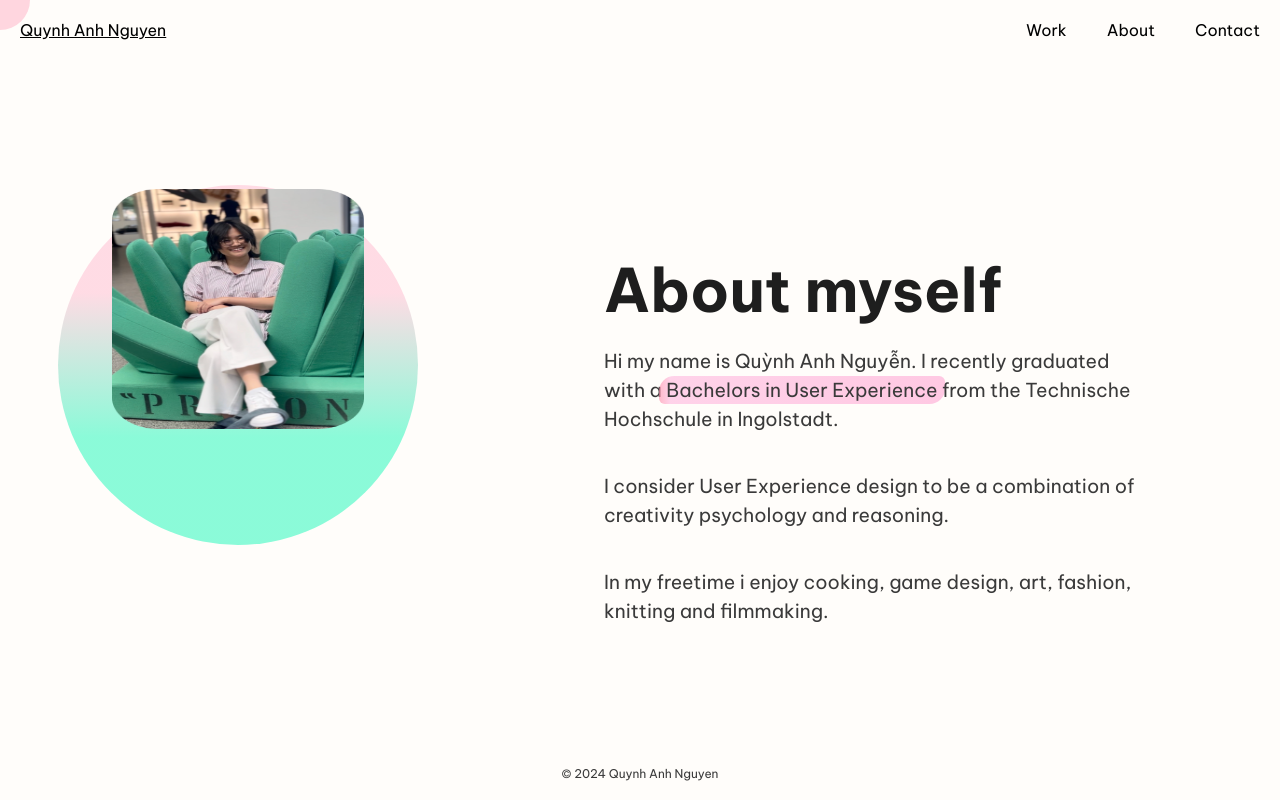
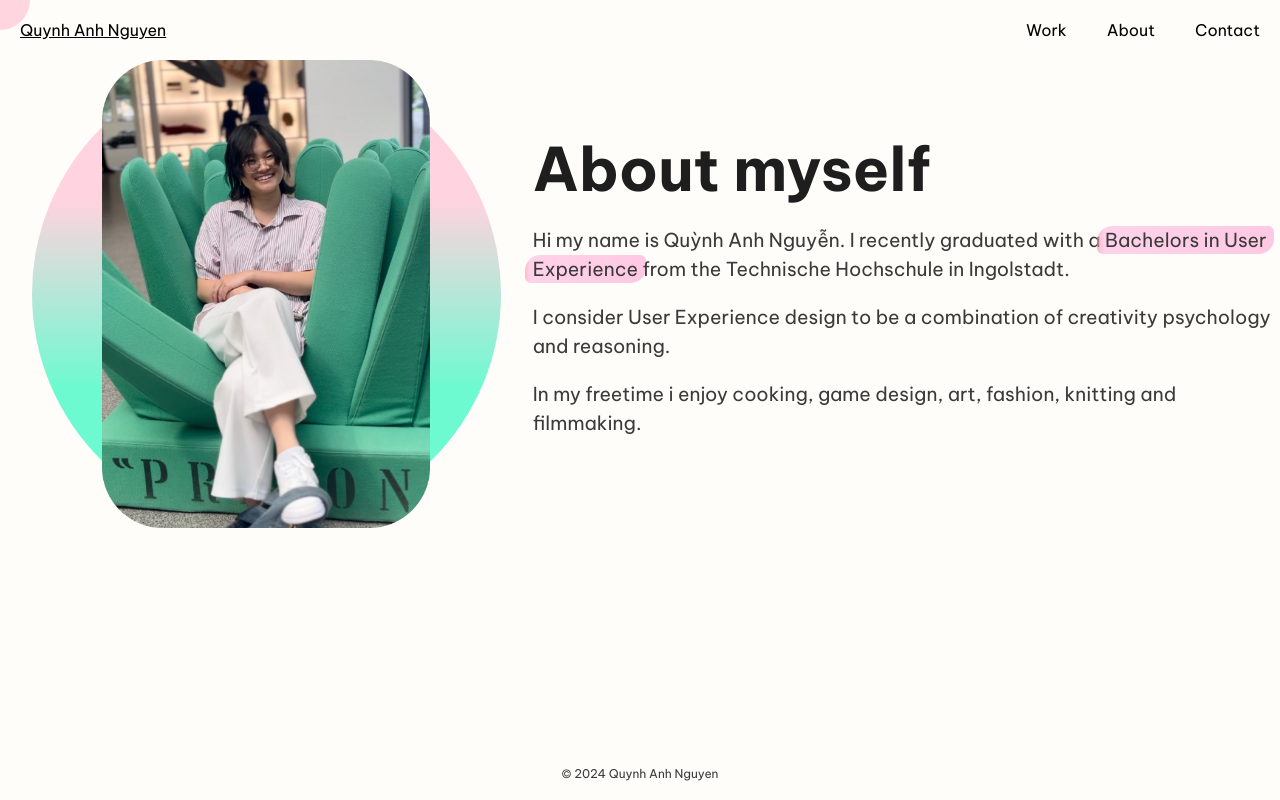
Before and after one commit to QuynhiThePooh/QuynhiThePooh.github.io, a plain HTML site: page aboutme.html in a window 1280 px wide. Drawn offline with Linux system fonts and the light colour scheme.

Commit message:
change portrair photo setup to changeable size

```diff
--- a/aboutme.html
+++ b/aboutme.html
@@ -46,11 +46,14 @@
 
     <div id="aboutme" class="aboutme-container">
 
-      <div class="flex-item-about photo">
-        <img class="aboutmephoto" src="./pictures/Photo.png" alt="">
+      <div id="about-me-photo-wrapper">
+        <div id="about-me-photo-circle-background"></div>
+        <div id="about-me-photo-container">
+          <img src="./pictures/Photo.png" alt="Full-body portrait of Quỳnh Anh Nguyễn">
+        </div>
       </div>
 
-      <div class="flex-item-about" style="">
+      <div>
         <!-- <h2>About</h2>-->
         <h2>About myself</h2>
         <p>Hi my name is Quỳnh Anh Nguyễn. I recently graduated with a <span class="mark">Bachelors in User
--- a/style.css
+++ b/style.css
@@ -1,6 +1,4 @@
-
-@media (min-width:1015px){
-
+@media (min-width: 1015px) {
 }
 
 .cursor {
@@ -14,7 +12,7 @@
   transform: translate(-50%, -50%);
   z-index: 99;
   opacity: 0.6;
-    transition: transform .2s;
+  transition: transform 0.2s;
   pointer-events: none;
 }
 
@@ -29,7 +27,6 @@
 }
 .cursor.linkhovered {
   transform: translate(-50%, -50%) scale(3);
-
 }
 
 /* mix-blend-mode: difference;
@@ -70,21 +67,21 @@ mix-blend-mode: difference;
     transition: all 0.25s;
 }
 */
-nav{
+nav {
   height: 60px;
 
   display: flex;
   justify-content: flex-end;
   align-items: center;
 }
-  .links-container{
+.links-container {
   height: 100%;
   width: 100%;
   display: flex;
   flex-direction: row;
   align-items: center;
 }
-  nav a{
+nav a {
   height: 100%;
   padding: 0 20px;
   display: flex;
@@ -92,24 +89,24 @@ nav{
   text-decoration: none;
   color: var(--black);
 }
-  nav a:hover{
-
+nav a:hover {
 }
-  nav .home-link{
+nav .home-link {
   margin-right: auto;
 }
-  nav svg{
+nav svg {
   fill: var(--black);
 }
-  #sidebar-active{
+#sidebar-active {
   display: none;
 }
-  .open-sidebar-button, .close-sidebar-button{
+.open-sidebar-button,
+.close-sidebar-button {
   display: none;
 }
 
-@media(max-width: 500px){
-    .links-container{
+@media (max-width: 500px) {
+  .links-container {
     flex-direction: column;
     align-items: flex-start;
 
@@ -123,7 +120,7 @@ nav{
 
     transition: 0.75s ease-out;
   }
-    nav a{
+  nav a {
     box-sizing: border-box;
     height: auto;
     width: 100%;
@@ -131,14 +128,15 @@ nav{
     justify-content: center;
     font-weight: 500;
   }
-    .open-sidebar-button, .close-sidebar-button{
+  .open-sidebar-button,
+  .close-sidebar-button {
     padding: 20px;
     display: block;
   }
-    #sidebar-active:checked ~ .links-container{
+  #sidebar-active:checked ~ .links-container {
     right: 0;
   }
-    #sidebar-active:checked ~ #overlay{
+  #sidebar-active:checked ~ #overlay {
     height: 100%;
     width: 100%;
     position: fixed;
@@ -150,7 +148,7 @@ nav{
 /* GENERAL VIBE*/
 
 :root {
-        --purple: #E6DBF0;
+  --purple: #e6dbf0;
   --white: #ffffff;
   --adelina: #74c29b;
   --timetable: #8ec7e1;
@@ -158,11 +156,9 @@ nav{
   --moviematch: #ffc0a3;
   --beeraucrat: #b9b9b2;
   --darkgrey: #1e1e1e;
-        --pink:#FFBCCE;
-        --turquoise: #6CDDC3;
-        --black: rgb(32, 32, 32)
-
-
+  --pink: #ffbcce;
+  --turquoise: #6cddc3;
+  --black: rgb(32, 32, 32);
 }
 
 body {
@@ -172,53 +168,52 @@ body {
   flex-direction: column;
   cursor: none;
   background-color: #fffdfa;
-
 }
 
 main {
   min-height: 5em;
   flex: 1;
 }
-p, li{
-    font-family: "Be Vietnam Pro","Work Sans" ,"Avenir";
-    font-size: 1.20rem;
+p,
+li {
+  font-family: "Be Vietnam Pro", "Work Sans", "Avenir";
+  font-size: 1.2rem;
   line-height: 150%;
   color: #3a3a3a;
 }
 
-ul{
+ul {
   line-height: 150%;
 }
 
-h4{
-    font-family: "Be Vietnam Pro", "Work Sans" ,"Avenir";
+h4 {
+  font-family: "Be Vietnam Pro", "Work Sans", "Avenir";
   font-size: 1.5rem;
   font-weight: 500;
 }
 
-h3{
-    font-family: "Be Vietnam Pro", "Work Sans" ,"Avenir";
+h3 {
+  font-family: "Be Vietnam Pro", "Work Sans", "Avenir";
   font-size: 1.75rem;
   font-weight: 500;
-
 }
 
-h2{
-    font-family: "Be Vietnam Pro", "Work Sans" ,"Avenir";
+h2 {
+  font-family: "Be Vietnam Pro", "Work Sans", "Avenir";
   color: var(--darkgrey);
   font-weight: 700;
   margin: 0 0 0 0;
   font-size: clamp(32px, 4vw + 1rem, 60px);
 }
 
-.linky{
+.linky {
   text-decoration: none;
   color: black;
-    font-family:  "Be Vietnam Pro", "Work Sans" , "Avenir";
+  font-family: "Be Vietnam Pro", "Work Sans", "Avenir";
 }
 
-.serif{
-    font-family: "Charter",'Work Sans';
+.serif {
+  font-family: "Charter", "Work Sans";
 }
 
 /*
@@ -226,15 +221,15 @@ strong{
     font-family: "Work Sans" ,"Avenir";
 }
 */
-.big{
+.big {
   font-size: 50px;
 }
 
-.mid{
+.mid {
   font-size: 40px;
 }
 
-a{
+a {
   text-decoration: none;
   color: black;
 }
@@ -254,7 +249,7 @@ a{
   box-decoration-break: clone;
 }
 
-.slideUp{
+.slideUp {
   transform: translateY(100%); /* Initially positioned below */
   animation: slideUp 1s ease-out forwards;
 }
@@ -270,27 +265,25 @@ a{
   }
 }
 
-body{
+body {
   position: relative;
   top: 0px;
   margin: 0px;
   /* Add a top margin to avoid content overlay */
-
 }
 
 /* HEADER STUFF*/
 
-header{
+header {
   position: sticky;
   top: 0;
   z-index: 99;
 }
 
-header.active{
+header.active {
   background-color: var(--white);
   z-index: 99;
   transition: all 0.25s;
-
 }
 
 header a:hover {
@@ -298,10 +291,9 @@ header a:hover {
 }
 #gradient-circle-section {
   position: relative; /* Key: Make the section a containing block for the absolute circle */
-
 }
 #gradient-circle-section::before {
-    content: '';
+  content: "";
   position: absolute;
   top: 50%;
   left: 50%;
@@ -309,7 +301,11 @@ header a:hover {
   width: auto;
   height: 160%; /* The circle's height will match the section height */
   aspect-ratio: 1/1; /* Ensures the element stays a perfect circle */
-    background: linear-gradient(180deg, #FFD3DF 30%, #6efad0 70%); /* Linear gradient */
+  background: linear-gradient(
+    180deg,
+    #ffd3df 30%,
+    #6efad0 70%
+  ); /* Linear gradient */
   border-radius: 50%; /* Makes it a circle */
   z-index: -1; /* Places the circle behind the content */
   opacity: 0.8; /* Optional: Adjust transparency */
@@ -323,8 +319,6 @@ header a:hover {
     transform: translate(-50%, -50%) scale(1);
   }
 }
-
-
 
 /*
 #name {
@@ -350,7 +344,7 @@ header a:hover {
 
  LANDING STUFF*/
 
-#landing{
+#landing {
   display: flex;
   justify-content: center;
   align-items: center;
@@ -358,19 +352,16 @@ header a:hover {
   width: 100%;
   height: 500px;
   z-index: 1;
-
 }
 
-.landingHeadLine{
+.landingHeadLine {
   margin: 30px 30px 30px 30px;
   color: black;
 }
 
-
-
 /* WORK STUFF*/
 
-.section{
+.section {
   width: 1280px;
   max-width: 100%;
   overflow: hidden;
@@ -379,27 +370,24 @@ header a:hover {
   padding: 40px;
 }
 
-.section-header{
-    font-family: "Be Vietnam Pro","Work Sans";
+.section-header {
+  font-family: "Be Vietnam Pro", "Work Sans";
   font-size: clamp(64px, 6vw + 1rem, 100px);
   margin: 0px;
   color: var (--darkgrey);
   flex: 1 100%;
 }
 
-
-.grid-container{
+.grid-container {
   display: flex;
   flex-flow: row wrap;
-    justify-content: center;       /* Center the items if they don’t take up the full width */
+  justify-content: center; /* Center the items if they don’t take up the full width */
   align-items: center;
   gap: 30px;
 }
 
-
-
 /* this is a nested grid item for my casestudies, meaning the item is also the container for the image-item and the descrip item*/
-.grid-item{
+.grid-item {
   padding: 30px 50px 60px;
   min-height: 33vh;
   max-height: 600px;
@@ -408,7 +396,7 @@ header a:hover {
   position: relative;
   overflow: hidden;
 
-    display:flex;
+  display: flex;
   flex: 100%;
   flex-flow: row wrap;
   justify-content: center;
@@ -416,94 +404,85 @@ header a:hover {
   text-decoration: none;
   color: #fff;
   border-radius: 40px;
-
 }
 
-
-.aboutme-container{
-
+.aboutme-container {
   display: flex;
   flex-flow: row;
-    justify-content: center;       /* Center the items if they don’t take up the full width */
+  justify-content: center; /* Center the items if they don’t take up the full width */
   align-items: center;
   /*gap: 20px;*/
   overflow: hidden;
 }
 
-.flex-item-about{
-    max-height: 500px;
-    min-width: 380px;
-    min-height: 450px;
-    box-sizing: border-box;
+/* ABOUT-ME PHOTO WITH CIRCLE */
+
+/* to change general size of image/circle combination, */
+/* change max-w and max-h here */
+/* see media query below for an example */
+/* keep them equivalent */
+#about-me-photo-wrapper {
   position: relative;
-
-
-    display:flex;
-    flex: 40%;
-    flex-direction: column;
-    justify-content: center;
-    text-align: center;
-    text-decoration: none;
-    z-index: 10;
-    margin: 10% 3em auto;
-    padding: 5% 5em 1em 5em;
-    text-align: left; /* Left align the text */
-
-
+  display: inline-block;
+  width: 800px;
+  height: auto;
+  max-width: 800px;
+  max-height: 800px;
+  margin: auto 32px;
 }
 
-.photo{
-    object-fit: contain;
-    max-height: 60%;
-    max-width: 50%;
-    width: auto;
-    margin: 5em 3em auto;
-    flex: 0 1 auto;
-    position: relative;
-    padding: 1em 5% 10% 5%;
-
+#about-me-photo-circle-background {
+  position: absolute;
+  top: 0;
+  left: 0;
+  width: 100%;
+  height: 100%;
+  border-radius: 50%;
+  background: linear-gradient(180deg, #ffd3df 30%, #6efad0 70%);
+  z-index: 1;
 }
 
-.aboutmephoto{
-    max-height: 30vh;
+#about-me-photo-container {
+  position: relative;
+  width: 100%;
   height: 100%;
-    width: auto;
+  z-index: 2;
+  display: flex;
+  justify-content: center;
+  align-items: center;
 }
 
-/*padding: 1em 10em 2em 10em;*/
-.photo::before {
-    content: '';
-    position: absolute;
-    top: 50%;
-    left: 50%;
-    transform: translate(-50%, -50%); /* Center the circle */
-    width: auto;
-    height: 80%; /* The circle's height will match the section height */
-    aspect-ratio: 1/1; /* Ensures the element stays a perfect circle */
-    background: linear-gradient(180deg, #FFD3DF 30%, #6efad0 70%); /* Linear gradient */
-    border-radius: 50%; /* Makes it a circle */
-    z-index: -1; /* Places the circle behind the content */
-    opacity: 0.8; /* Optional: Adjust transparency */
-    animation: circleGrow 0.5s ease-in-out;
+/* to change image size relative to circle, adapt the max-w and max-h here */
+/* keep them equivalent */
+#about-me-photo-container img {
+  max-width: 70%;
+  max-height: 70%;
+  object-fit: contain;
 }
+
+/* END */
 
 @media (max-width: 900px) {
   .aboutme-container {
     flex-direction: column; /* Stack items in a column */
-        align-items: center;    /* Center the flex items horizontally */
+    align-items: center; /* Center the flex items horizontally */
   }
+
 
   .flex-item-about {
     /*text-align: center;  Center the text block horizontally */
     margin-left: 2em;
   }
-    .photo{
-        margin: 0em ;
+
+  #about-me-photo-wrapper {
+    max-height: 300px;
+    max-width: 300px;
+  }
 
 }
-}
+
+
 @media (max-width: 320px) {
-
   .flex-item-about {
     min-width: 220px;
   }
@@ -533,19 +512,17 @@ header a:hover {
   align-items: center;
   justify-content: center;
   text-align: left;
-
 }
 
-.imgTitle{
+.imgTitle {
   font-size: clamp(2rem, 3.636vw + 1.273rem, 4rem);
   font-weight: 600;
-    font-family: "Be Vietnam Pro",'Charter';
+  font-family: "Be Vietnam Pro", "Charter";
   letter-spacing: 0.001em;
   margin-bottom: -0.5rem;
-
 }
 
-.imgDescrip{
+.imgDescrip {
   font-size: clamp(0.75rem, 1.364vw + 0.477rem, 1.5rem);
   font-weight: 400;
 }
@@ -553,34 +530,29 @@ header a:hover {
 .imgRole {
   font-size: clamp(0.75rem, 0.909vw + 0.568rem, 1.25rem);
   font-weight: 400;
-    font-family: "Be Vietnam Pro",'Work Sans';
+  font-family: "Be Vietnam Pro", "Work Sans";
   letter-spacing: 0.001em;
-
 }
 
-
-#adelina{
+#adelina {
   background-color: var(--adelina);
 }
-#calendar{
+#calendar {
   background-color: var(--timetable);
 }
-#tour{
+#tour {
   background-color: var(--tourgether);
 }
-#moviematch{
+#moviematch {
   background-color: var(--moviematch);
 }
-#bee{
+#bee {
   background-color: var(--beeraucrat);
 }
 
-
-
-
 /* FOOTER STUFF*/
 
-footer{
+footer {
   /*position: fixed;
     left: 0;
     bottom: 0;
@@ -594,39 +566,39 @@ footer{
   justify-content: center;
   text-align: center;
   padding: 5px;
-
 }
 
-#footergradient{
+#footergradient {
   position: relative;
   overflow: hidden;
 }
 
 #footergradient::before {
-    content: '';
+  content: "";
   position: absolute;
   top: 0; /* Position at the bottom of the footer */
   left: 50%; /* Start from the middle of the footer */
   transform: translateX(-50%); /* Center the circle horizontally */
   width: 120vw; /* Make the circle twice as wide as the viewport */
   height: 30vw; /* Ensures the element stays a perfect circle */
-    background: linear-gradient(180deg, var(--pink) 30%, #73BCA6 70%); /* Linear gradient */
+  background: linear-gradient(
+    180deg,
+    var(--pink) 30%,
+    #73bca6 70%
+  ); /* Linear gradient */
   border-radius: 50%; /* Makes it a circle */
   z-index: -1; /* Places the circle behind the content */
   opacity: 0.7; /* Optional: Adjust transparency */
-
 }
 
-
-
-.mini{
+.mini {
   font-size: 0.75rem;
-    font-family: "Be Vietnam Pro",'Work Sans';
+  font-family: "Be Vietnam Pro", "Work Sans";
 }
 
 /* CONTACT ME STUFF*/
 
-#contactme{
+#contactme {
   display: flex;
   flex-direction: column;
   justify-content: center;
@@ -637,7 +609,7 @@ footer{
 
 /* SHOWCASE STUFF*/
 
-.showcasepics{
+.showcasepics {
   width: auto;
   max-width: 900px;
   max-height: 550px;
@@ -645,25 +617,24 @@ footer{
   margin-top: 40px;
   margin-bottom: 40px;
   object-fit: contain;
-
 }
 
-.twopics{
-    display :flex;
+.twopics {
+  display: flex;
   flex-direction: row;
   gap: 10px;
   justify-content: center;
 }
 
-.twotexts{
-    display :flex;
+.twotexts {
+  display: flex;
   flex-direction: row wrap;
   gap: 50px;
   justify-content: center;
 }
 
-.next{
-    display :flex;
+.next {
+  display: flex;
   flex-direction: row;
   align-items: center;
   justify-content: center;
@@ -671,7 +642,7 @@ footer{
 }
 
 /*this is the flex container for the entire page*/
-.showcase{
+.showcase {
   display: flex;
   flex-direction: column;
   justify-content: center;
@@ -680,11 +651,10 @@ footer{
   margin: auto;
   margin-top: 50px;
   margin-bottom: 50px;
-
 }
 
 /*this is the flex container colorful container up top*/
-.showcaseDescription{
+.showcaseDescription {
   display: flex;
   justify-content: center;
   height: auto;
@@ -692,7 +662,7 @@ footer{
   margin-top: -60px;
 }
 
-.textcenter{
+.textcenter {
   display: flex;
   flex-direction: column;
   flex: 1 1 auto;
@@ -704,7 +674,7 @@ footer{
 
 /*ELEMENTS OF THE SHOWCASE*/
 
-.quote{
+.quote {
   font-size: 1.5rem;
   font-style: italic;
   text-align: center;
@@ -725,12 +695,11 @@ footer{
   top: 0;
   width: 1.5em; /* Adjust the size */
   height: 1.5em;
-    background: url('/pictures/stern.png') no-repeat;
+  background: url("/pictures/stern.png") no-repeat;
   background-size: contain;
 }
 
-
-.boxed{
+.boxed {
   border: 2px solid #ffd676;
   padding: 20px; /* Add padding to the inside of the border */
   margin: 0px; /* Add margin to the outside of the border */
@@ -738,14 +707,14 @@ footer{
   border-radius: 15px;
 }
 
-.btnNext{
+.btnNext {
   padding: 20px;
   max-height: 150px;
   max-width: 300px;
   box-sizing: border-box;
   position: relative;
   overflow: hidden;
-    display:flex;
+  display: flex;
   flex-direction: column;
   justify-content: center;
   text-align: center;
@@ -755,40 +724,40 @@ footer{
 
 /*BUTTON STUFF*/
 
-.btn-1{
+.btn-1 {
   text-decoration: none;
-    color:black;
+  color: black;
   font-size: 2em;
   padding: 20px 50px;
   margin: 32px;
 }
 
-.btn-2{
+.btn-2 {
   text-decoration: none;
-    color:black;
-    padding: 45px 15px 5px 15px ;
+  color: black;
+  padding: 45px 15px 5px 15px;
   margin: 60px;
 }
 
-.btn::after, .btn::before{
+.btn::after,
+.btn::before {
   border: 2px solid #000;
   content: "";
   position: absolute;
   width: calc(100% - 6px);
   height: calc(100% - 6px);
   z-index: 0;
-    left:0;
+  left: 0;
   bottom: 0;
   transition: transform 0.3s ease;
 }
 
-
-.btn:hover::before{
-    transform: translate(-5px, -5px)
+.btn:hover::before {
+  transform: translate(-5px, -5px);
 }
 
-.btn:hover::after{
-    transform: translate(5px, 5px)
+.btn:hover::after {
+  transform: translate(5px, 5px);
 }
 
 .btn-grad {
@@ -800,21 +769,29 @@ footer{
 
   border-radius: 5px;
   /*display: block;    color: white;   */
-
 }
-  .email-img{
-    width: 100%;                  /* Let the image fill the button's width */
-    max-width: 100px;              /* Limit the maximum size of the image */
+.email-img {
+  width: 100%; /* Let the image fill the button's width */
+  max-width: 100px; /* Limit the maximum size of the image */
   height: auto;
 }
 @keyframes shake {
-    0%   { transform: translate(0px, 0px) rotate(0deg); } /* Start at ground */
-  25%  { transform: translate(-10px, -20px) rotate(-15deg); } /* Lift from left corner */
-  50%  { transform: translate(0px, 0px) rotate(0deg); } /* Land back on ground */
-  75%  { transform: translate(10px, -20px) rotate(15deg); } /* Lift from right corner */
-  100% { transform: translate(0px, 0px) rotate(0deg); }
+  0% {
+    transform: translate(0px, 0px) rotate(0deg);
+  } /* Start at ground */
+  25% {
+    transform: translate(-10px, -20px) rotate(-15deg);
+  } /* Lift from left corner */
+  50% {
+    transform: translate(0px, 0px) rotate(0deg);
+  } /* Land back on ground */
+  75% {
+    transform: translate(10px, -20px) rotate(15deg);
+  } /* Lift from right corner */
+  100% {
+    transform: translate(0px, 0px) rotate(0deg);
   }
-
+}
 
 .email-img:hover {
   transform: scale(1.05);
@@ -835,7 +812,7 @@ footer{
 
   border-radius: 5px;
   display: block;
-    font-family: "Be Vietnam Pro","Work Sans" ,"Avenir";
+  font-family: "Be Vietnam Pro", "Work Sans", "Avenir";
   font-size: 20px;
 }
 
@@ -851,15 +828,12 @@ footer{
 
   border-radius: 5px;
   display: block;
-    font-family: "Be Vietnam Pro","Work Sans" ,"Avenir";
+  font-family: "Be Vietnam Pro", "Work Sans", "Avenir";
   font-size: 20px;
 }
 
-
-
-.btncontainer{
-    position:relative;
+.btncontainer {
+  position: relative;
   padding: 20px 50px;
   margin: 32px;
-
 }
```
Lines whose indentation alone changed are shown as unchanged.
